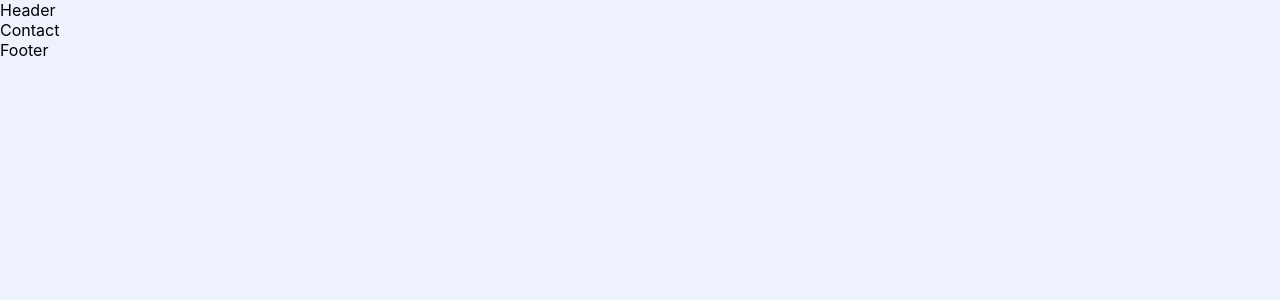
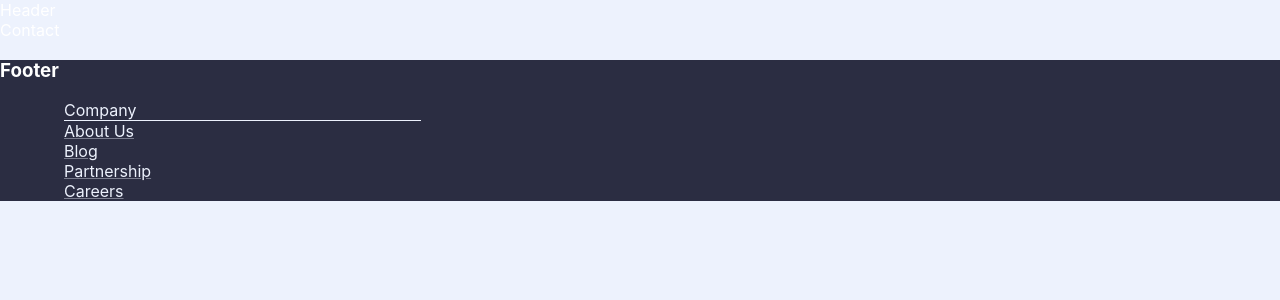
Before and after one commit to Zuhaibkhalifa/Header, a React (Create React App) app: page /Contact in a window 1280 px wide. Shown: the top 300 px of the page. Built offline with nearby package versions, Linux system fonts and the light colour scheme.

Commit message:
I did Footer

```diff
--- a/package.json
+++ b/package.json
@@ -3,6 +3,9 @@
   "version": "0.1.0",
   "private": true,
   "dependencies": {
+    "@emotion/react": "^11.10.0",
+    "@emotion/styled": "^11.10.0",
+    "@mui/material": "^5.10.0",
     "@testing-library/jest-dom": "^5.16.5",
     "@testing-library/react": "^13.3.0",
     "@testing-library/user-event": "^13.5.0",
--- /dev/null
+++ b/src/Components/Common/Footer/Footer.css
@@ -0,0 +1,3 @@
+body {
+  color: white;
+}
--- a/src/Components/Common/Footer/Footer.js
+++ b/src/Components/Common/Footer/Footer.js
@@ -1,9 +1,45 @@
-import React from 'react'
+import React from "react";
+import { Box, Container, Grid, Link } from "@mui/material";
+import { color } from "@mui/system";
+import "./Footer.css";
 
-function Footer() {
+const Footer = () => {
   return (
-    <div>Footer</div>
-  )
-}
+    <footer>
+      <h3 className="Foot">Footer</h3>
+      <Box bgcolor={"#2b2d42"}>
+        <Container maxWidth="lg">
+          <Grid container spacing={5}>
+            <Grid item xs={3} sm={4}>
+              <Box borderBottom={1} color={"#edf2fd"}>
+                Company
+              </Box>
+              <Box>
+                <Link href="" color={"#edf2fd"}>
+                  About Us
+                </Link>
+              </Box>
+              <Box>
+                <Link href="" color={"#edf2fd"}>
+                  Blog
+                </Link>
+              </Box>
+              <Box>
+                <Link href="" color={"#edf2fd"}>
+                  Partnership
+                </Link>
+              </Box>
+              <Box>
+                <Link href="" color={"#edf2fd"}>
+                  Careers
+                </Link>
+              </Box>
+            </Grid>
+          </Grid>
+        </Container>
+      </Box>
+    </footer>
+  );
+};
 
-export default Footer
+export default Footer;
```
Also changed, not shown: 1 other file (tests, documents, lock files or other folders).
